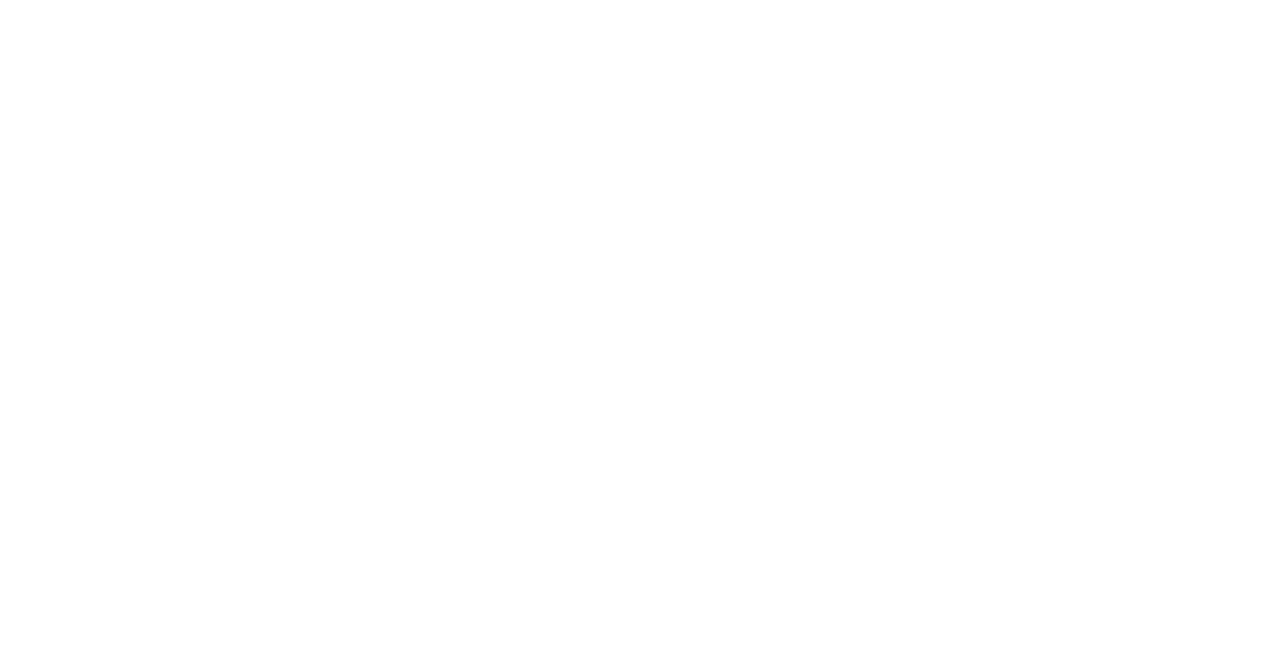
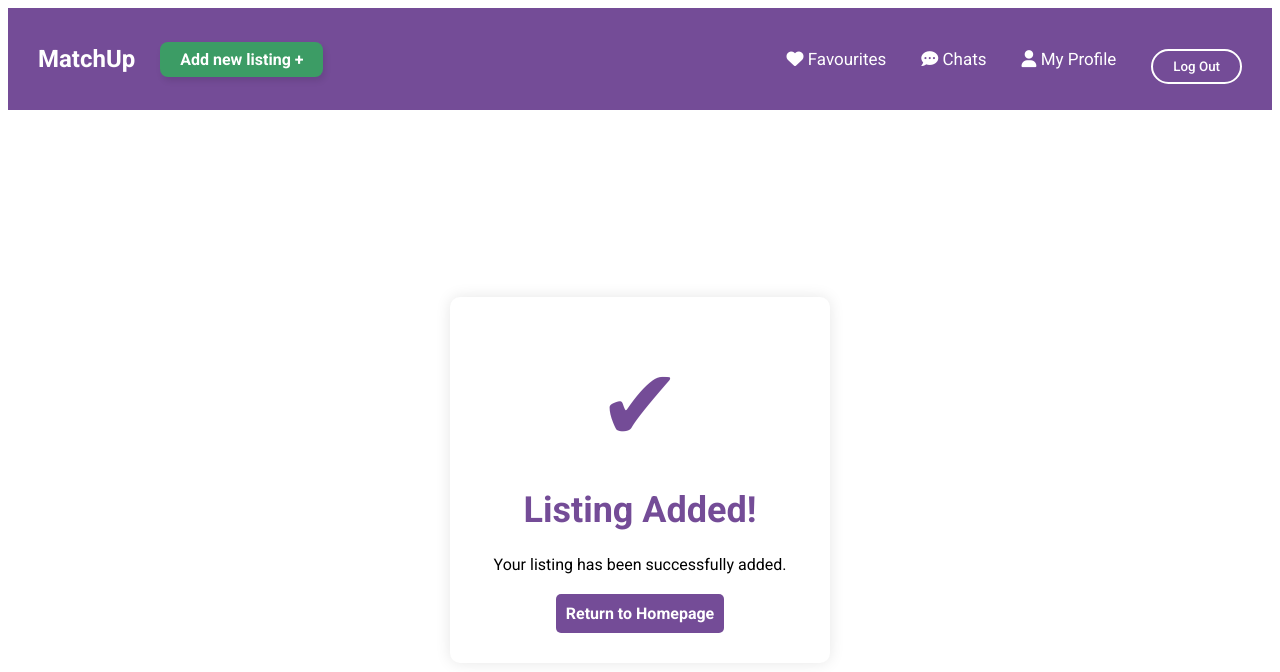
Before and after one commit to BT3103AppDev1/l1-finaltermproject-2425s2l1_group_07, a Vue app: page /Added in a window 1280 px wide. Before the commit this address had no page. Shown: the top 672 px of the page. Built offline with nearby package versions, Linux system fonts and the light colour scheme; no server answers.

Commit message:
listing added page

```diff
--- a/src/components/AddListing.vue
+++ b/src/components/AddListing.vue
@@ -41,7 +41,8 @@
             <label for="description">Description / Additional Remarks</label>
             <textarea v-model="newListing.description" id="description" rows="4" placeholder="e.g Equipment to bring: Racket"></textarea>
 
-            <button type="submit"> Find Player(s)</button>
+            <router-link to="/Added" class="submit-btn">Find Player(s)</router-link>
+
 
         </form>
     </div>
@@ -217,7 +218,7 @@
 }
 
 /* Submit button */
-button[type="submit"] {
+.submit-btn {
     width: 100%;
     padding: 12px;
     margin-top: 20px;
@@ -228,9 +229,11 @@
     border: none;
     border-radius: 5px;
     cursor: pointer;
+    text-align: center;
+    text-decoration: none;
 }
 
-button[type="submit"]:hover {
+.submit-btn:hover {
     background: #5c2b87;
 }
 
--- /dev/null
+++ b/src/components/ListingAdded.vue
@@ -0,0 +1,96 @@
+<template>
+<div>
+    <navbar></navbar>
+
+    <div class="main-content">
+        <div class="container">
+            <div class="check-items">
+                <div class="checkmark">✔</div>
+                    <h1>Listing Added!</h1>
+                    <p>Your listing has been successfully added.</p>
+                    <router-link to="/Explore" class="return-btn">Return to Homepage</router-link>
+                </div>
+            </div>
+        </div>
+    </div>
+
+</template>
+
+<script>
+import Navbar from '@/components/Navbar.vue'; // path may vary
+
+export default {
+  components: {
+    Navbar
+  }
+};
+</script>
+
+
+
+<style scoped>
+
+.main-content {
+      display: flex;
+      justify-content: center;
+      align-items: center;
+      height: calc(100vh - 60px);
+    }
+
+    .container {
+      background-color: white;
+      padding: 40px;
+      border-radius: 10px;
+      box-shadow: 0 0 15px rgba(0, 0, 0, 0.1);
+      width: 300px;
+      text-align: center;
+    }
+
+    .checkmark {
+      font-size: 100px;
+      color: #744c97;
+      margin: 10px 0;
+    }
+
+    h1 {
+      color: #744c97;
+      font-size: 36px;
+    }
+
+    p {
+        margin-bottom: 30px;
+    }
+
+    .return-btn {
+      width: 100%;
+      padding: 10px;
+      background: #744c97;
+      color: white;
+      font-weight: bold;
+      border: none;
+      border-radius: 5px;
+      cursor: pointer;
+      margin-top: 30px;
+      text-decoration: none;
+    }
+
+    .return-btn:hover {
+      background: #5c2b87;
+      text-decoration: none;
+    }
+
+    /* Responsive Design for Navbar */
+    @media (max-width: 600px) {
+      .navbar {
+        flex-direction: column;
+        text-align: center;
+      }
+
+      .navbar .nav-links {
+        margin-top: 10px;
+        flex-direction: column;
+        gap: 10px;
+      }
+    }
+
+</style>
--- a/src/router/Router.js
+++ b/src/router/Router.js
@@ -8,6 +8,8 @@
 import FavouritesPage from "@/views/FavouritesPage.vue";
 import ChatsPage from "@/components/ChatsPage.vue"; // ✅ uncommented and correct
 import migrate from "@/views/migrate.vue"; // ✅ uncommented and correct
+import ListingAdded from "@/components/ListingAdded.vue";
+
 
 const routes = [
   { path: "/", component: LandingPage },
@@ -18,7 +20,8 @@
   { path: "/profile", component: UserProfile },
   { path: "/favourites", component: FavouritesPage },
   { path: "/chats", component: ChatsPage },
-  { path: '/migrate', component: migrate}
+  { path: '/migrate', component: migrate},
+  { path: "/Added", component: ListingAdded}
 ];
 
 const router = createRouter({
```
